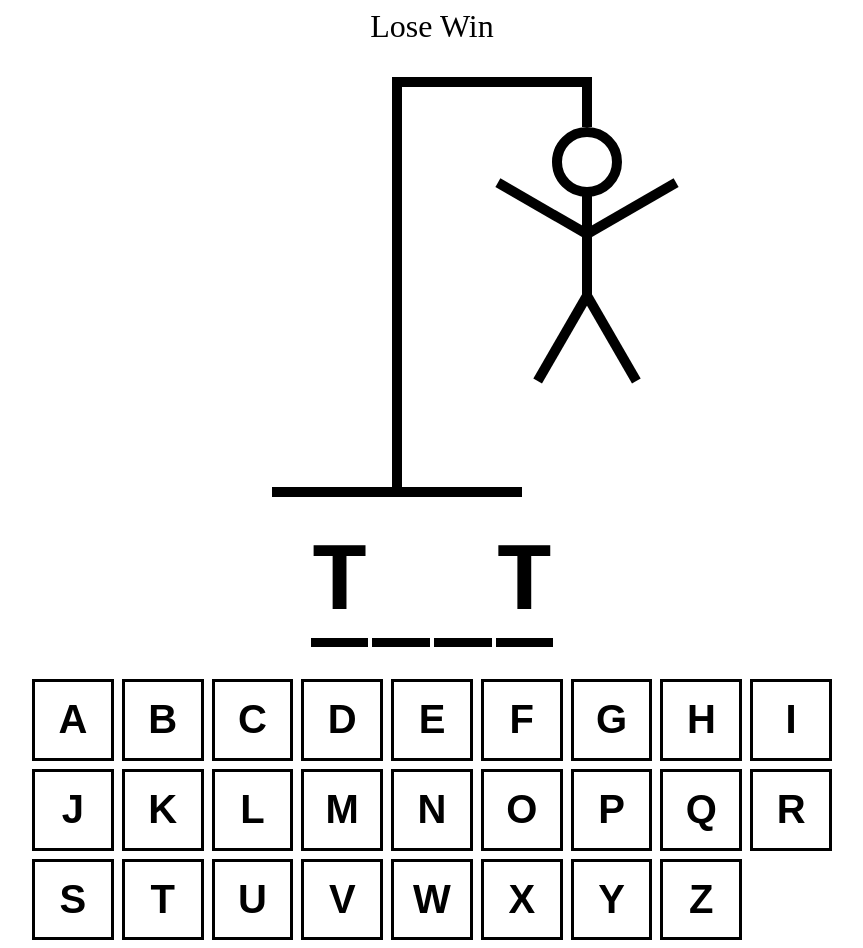
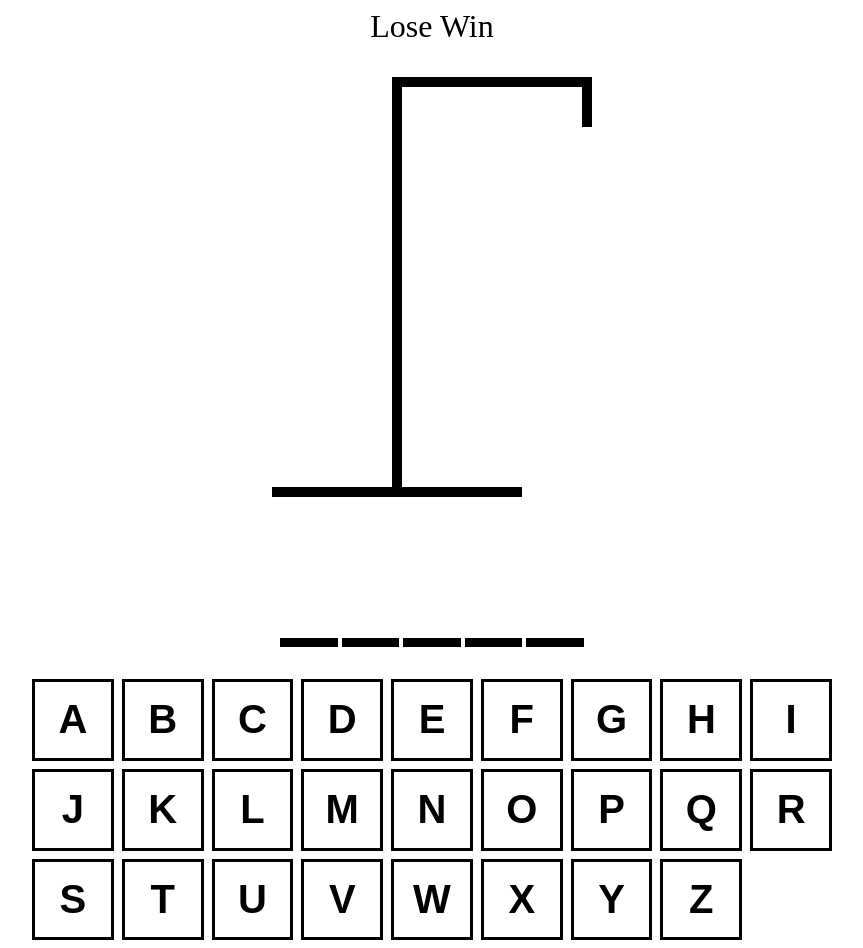
Before and after one commit to BlackWatch021/ts-hangman, a React (Vite) app: page / in a window 1280 px wide. Shown: the whole page, without its empty margins (208-1071 px from the left). Built offline with nearby package versions, Linux system fonts and the light colour scheme.

Commit message:
Hangman drawing and word login added

```diff
--- a/src/App.tsx
+++ b/src/App.tsx
@@ -12,7 +12,9 @@ const App = (props: Props) => {
   });
 
   const [guessedLetters, setGuessedLetters] = useState<string[]>([]);
-
+  const incorrectLetters = guessedLetters.filter(
+    (el) => !wordToGuess.includes(el)
+  );
   console.log(wordToGuess);
 
   return (
@@ -27,8 +29,8 @@ const App = (props: Props) => {
       }}
     >
       <div style={{ fontSize: "2rem", textAlign: "center" }}>Lose Win</div>
-      <HangmanDrawing />
-      <HangmanWord />
+      <HangmanDrawing numberOfGuesses={incorrectLetters.length} />
+      <HangmanWord wordToGuess={wordToGuess} guessedLetters={guessedLetters} />
       <div style={{ alignSelf: "stretch" }}>
         <KeyBoard />
       </div>
--- a/src/scenes/hangmanDrawing/index.tsx
+++ b/src/scenes/hangmanDrawing/index.tsx
@@ -1,4 +1,6 @@
-type Props = {};
+type Props = {
+  numberOfGuesses: number;
+};
 
 const HEAD = (
   <div
@@ -82,15 +84,12 @@ const LEFT_LEG = (
   />
 );
 
-const index = (props: Props) => {
+const BODY_PARTS = [HEAD, BODY, RIGHT_ARM, LEFT_ARM, LEFT_LEG, RIGHT_LEG];
+
+const index = ({ numberOfGuesses }: Props) => {
   return (
     <div style={{ position: "relative" }}>
-      {HEAD}
-      {BODY}
-      {RIGHT_ARM}
-      {LEFT_ARM}
-      {LEFT_LEG}
-      {RIGHT_LEG}
+      {BODY_PARTS.slice(0, numberOfGuesses)}
       <div
         style={{
           height: "50px",
--- a/src/scenes/hangmanWord/index.tsx
+++ b/src/scenes/hangmanWord/index.tsx
@@ -1,10 +1,11 @@
 import React from "react";
 
-type Props = {};
+type Props = {
+  wordToGuess: string;
+  guessedLetters: string[];
+};
 
-const index = (props: Props) => {
-  const word = "text";
-  const guessedLetter = ["t"];
+const index = ({ wordToGuess, guessedLetters }: Props) => {
   return (
     <div
       style={{
@@ -16,11 +17,13 @@ const index = (props: Props) => {
         fontFamily: "monospace",
       }}
     >
-      {word.split("").map((letter, index) => (
+      {wordToGuess.split("").map((letter, index) => (
         <span key={index} style={{ borderBottom: ".1em solid black" }}>
           <span
             style={{
-              visibility: guessedLetter.includes(letter) ? "visible" : "hidden",
+              visibility: guessedLetters.includes(letter)
+                ? "visible"
+                : "hidden",
             }}
           >
             {letter}
```
